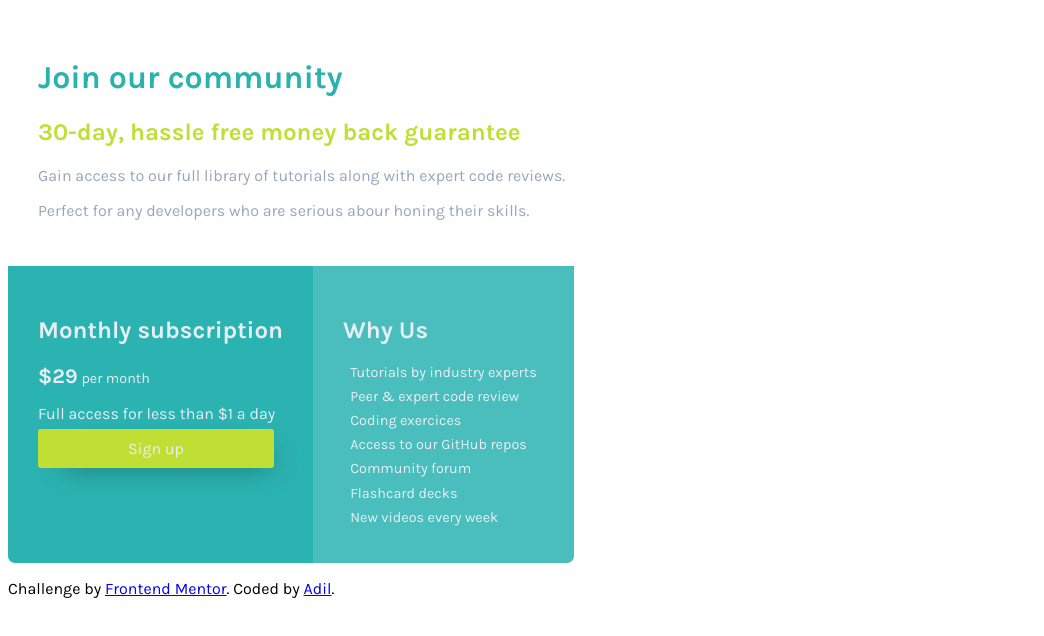
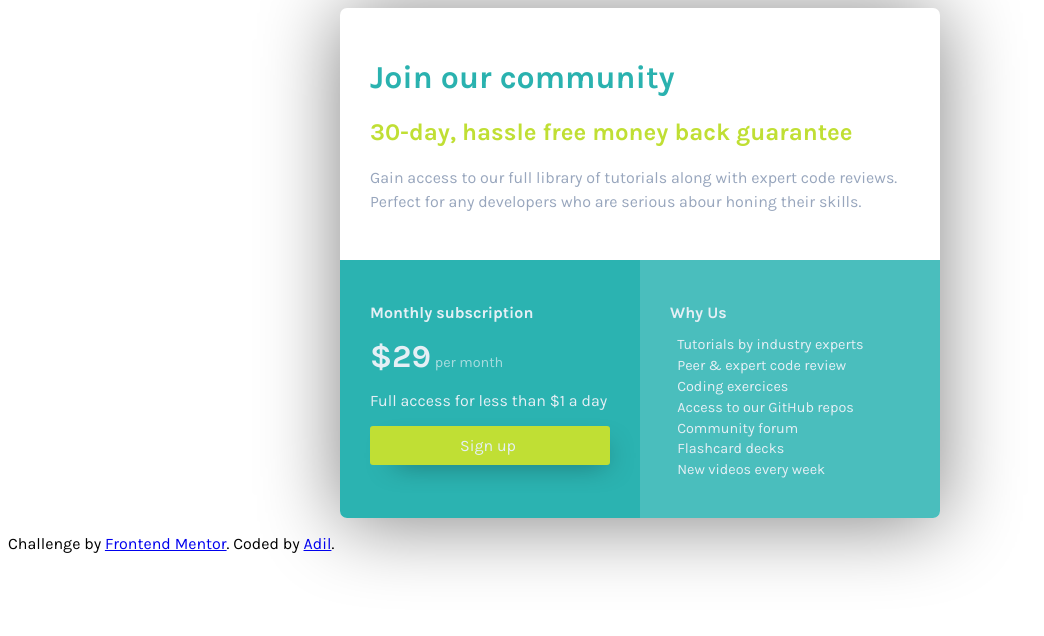
Before and after one commit to iver23/SinglePriceGridComponent, a plain HTML site: page index.html in a window 1280 px wide. Shown: the whole page, without its empty margins (0-1044 px from the left). Drawn offline with Linux system fonts and the light colour scheme.

Commit message:
desktop view finished

```diff
--- a/index.html
+++ b/index.html
@@ -20,14 +20,13 @@
     <title>Frontend Mentor | Single Price Grid Component</title>
   </head>
   <body>
+    <div class="body-container">
       <main>
         <h1>Join our community</h1>
         <h2>30-day, hassle free money back guarantee</h2>
         <p>
           Gain access to our full library of tutorials along with expert code
-        reviews.
-      </p>
-      <p>
+          reviews. <br />
           Perfect for any developers who are serious abour honing their skills.
         </p>
       </main>
@@ -35,20 +34,24 @@
         <div class="subscription">
           <h2>Monthly subscription</h2>
           <p>
-          <span class="price">$29</span> <span class="periode"> per month</span>
+            <span class="price">$29</span>
+            <span class="periode"> per month</span>
           </p>
           <p class="day_price">Full access for less than $1 a day</p>
           <a href="#" class="signup_btn">Sign up</a>
         </div>
         <div class="contact">
           <h2>Why Us</h2>
-        <p>Tutorials by industry experts</p>
-        <p>Peer &amp; expert code review</p>
-        <p>Coding exercices</p>
-        <p>Access to our GitHub repos</p>
-        <p>Community forum</p>
-        <p>Flashcard decks</p>
-        <p>New videos every week</p>
+          <p>
+            Tutorials by industry experts<br />
+            Peer &amp; expert code review<br />
+            Coding exercices<br />
+            Access to our GitHub repos<br />
+            Community forum<br />
+            Flashcard decks<br />
+            New videos every week
+          </p>
+        </div>
       </div>
     </div>
     <footer>
--- a/style.css
+++ b/style.css
@@ -1,6 +1,14 @@
 body {
   font-size: 16px;
   font-family: "Karla", sans-serif;
+}
+
+.body-container {
+  margin-right: auto;
+  margin-left: auto;
+  width: 600px;
+  box-shadow: 0 4px 80px rgba(0, 0, 0, 0.493);
+  border-radius: 7px;
 }
 
 main {
@@ -17,6 +25,7 @@ main h2 {
 
 main p {
   color: hsl(218, 22%, 67%);
+  line-height: 1.5em;
 }
 
 .container {
@@ -27,24 +36,27 @@ main p {
   background-color: rgb(43, 179, 177);
   padding: 30px;
   border-radius: 0px 0px 0px 7px;
+  width: 50%;
   /* flex-grow: 1; */
 }
 
 .contact h2,
 .subscription h2 {
   color: hsl(204, 43%, 93%);
+  font-size: 1rem;
 }
 
 .contact p {
   margin: 0.5em;
   color: hsl(204, 43%, 93%);
   font-size: 0.9rem;
+  line-height: 1.3rem;
 }
 
 .price {
   font-weight: 700;
   color: hsl(204, 43%, 93%);
-  font-size: 1.3rem;
+  font-size: 2rem;
 }
 
 .day_price {
@@ -52,11 +64,12 @@ main p {
 }
 
 .periode {
-  color: hsl(204, 43%, 93%);
+  color: hsla(203, 44%, 93%, 0.678);
   font-size: 0.9rem;
 }
 
 .signup_btn {
+  display: block;
   text-decoration: none;
   padding: 10px 90px;
   background-color: hsl(71, 73%, 54%);
@@ -69,6 +82,7 @@ main p {
   background-color: rgb(74, 190, 189);
   padding: 30px;
   border-radius: 0px 0px 7px 0px;
+  width: 50%;
   /* flex-grow: 1; */
 }
 
```
Lines whose indentation alone changed are shown as unchanged.
